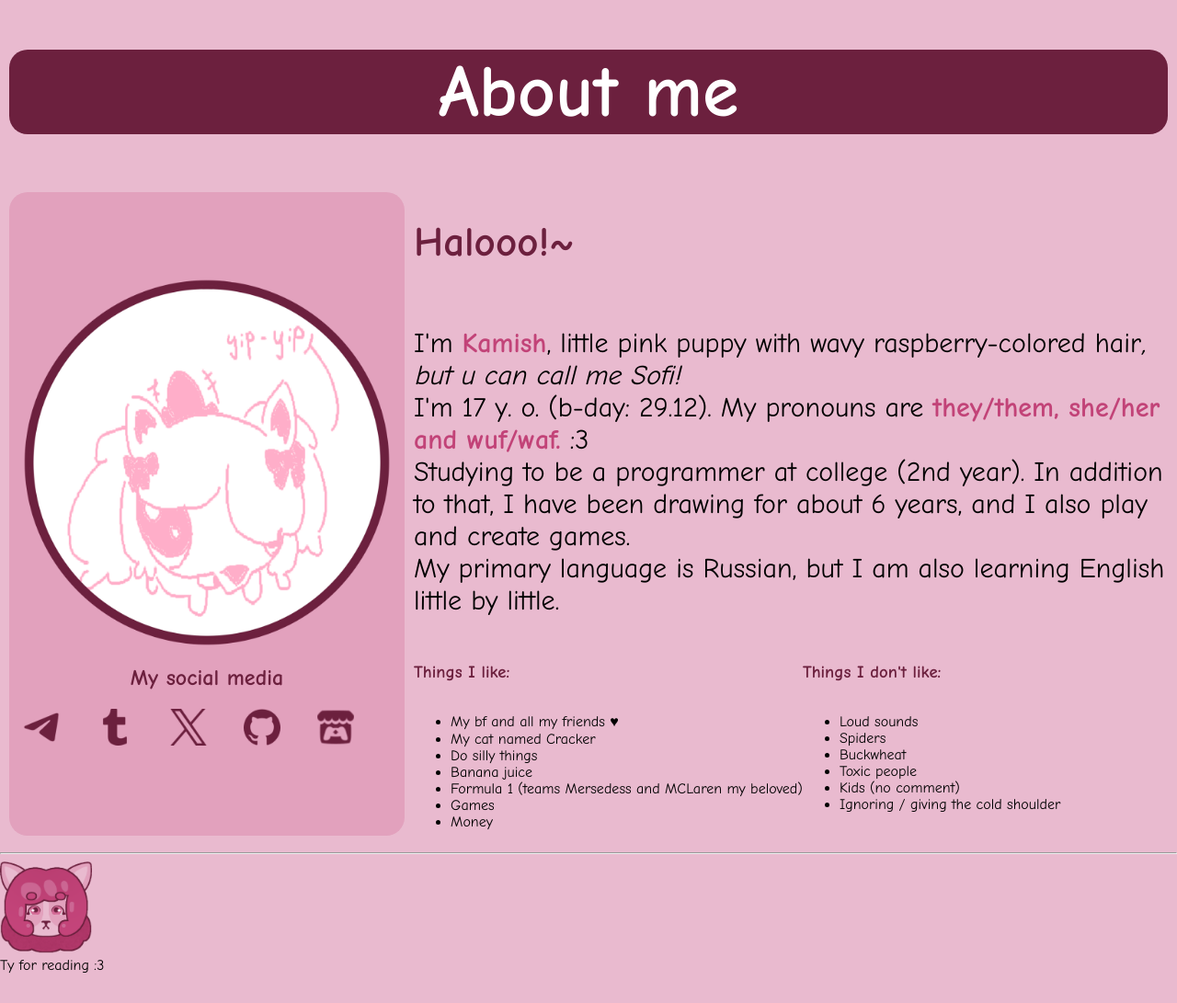
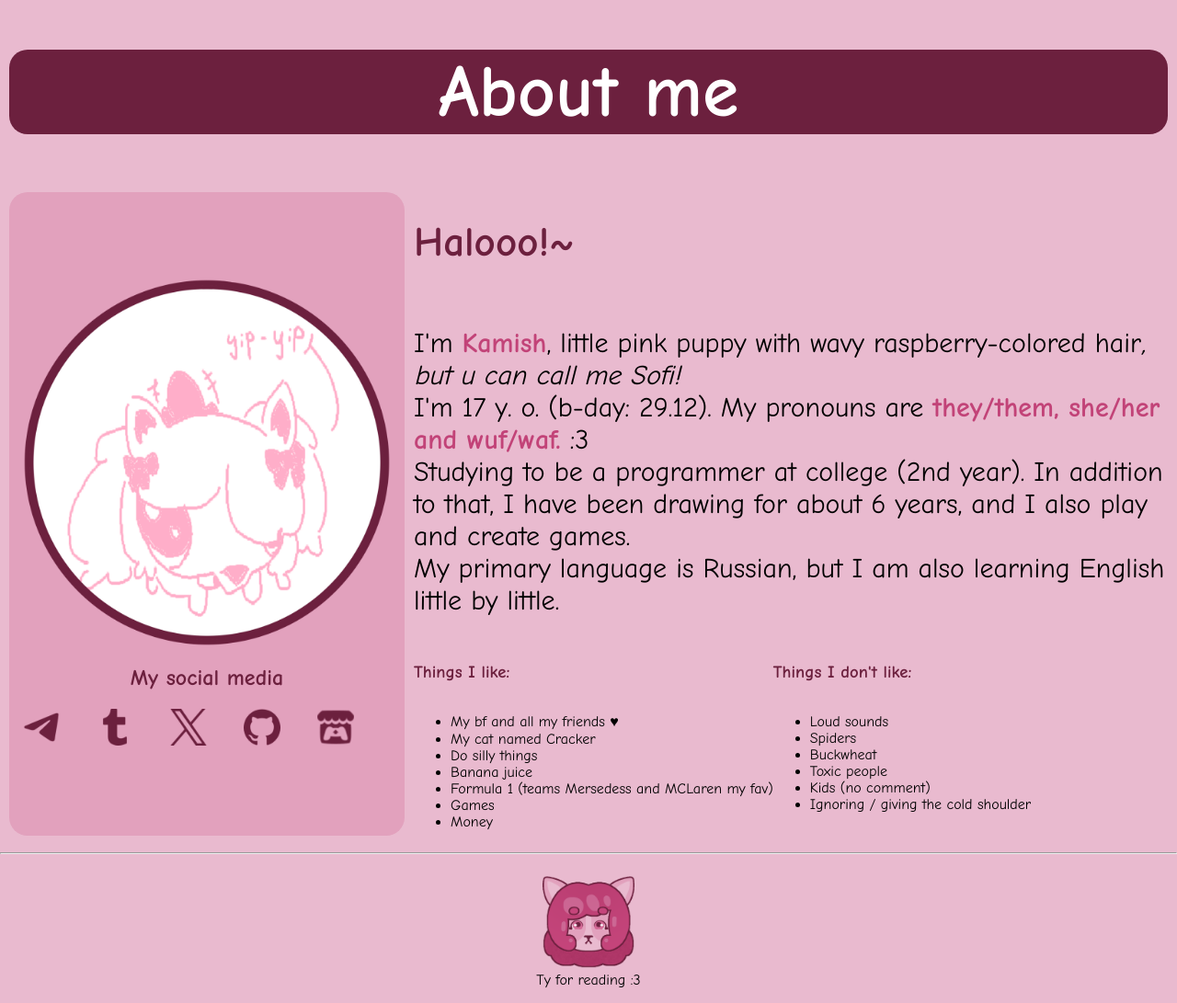
Before and after one commit to krabKFC/My-website, a plain HTML site: page neocities-krabkfc/index.html in a window 1280 px wide. Shown: the whole page at 92% size. Before the commit the page ends 1059 px from the top, so only its background shows below. Drawn offline with Linux system fonts and the light colour scheme.

Commit message:
STUPID IMG PUPPY AAAAAAAAAAA

```diff
--- a/neocities-krabkfc/index.html
+++ b/neocities-krabkfc/index.html
@@ -69,6 +69,9 @@
             flex-direction: column;
             font-size: 30px;
         }
+        .centeR {
+            text-align: center;
+        }
         </style>
     </head>
     <body>
@@ -133,7 +136,7 @@
             <li>My cat named Cracker</li>
             <li>Do silly things</li>
             <li>Banana juice</li>
-            <li>Formula 1 (teams Mersedess and MCLaren my beloved)</li>
+            <li>Formula 1 (teams Mersedess and MCLaren my fav)</li>
             <li>Games</li>
             <li>Money</li>
             </ul>
@@ -159,8 +162,14 @@
         </div>
 
         </div>
+
         <hr>
-        <img src="me_def.PNG" alt="Me def" width=100 hight=100><br>
-        Ty for reading :3
+
+        <div class="container_v">
+
+        <p class="centeR"><img src="me_def.PNG" alt="Me def" width=100 hight=100><br>
+        Ty for reading :3</p>
+
+        </div>
     </body>
 </html>
```
